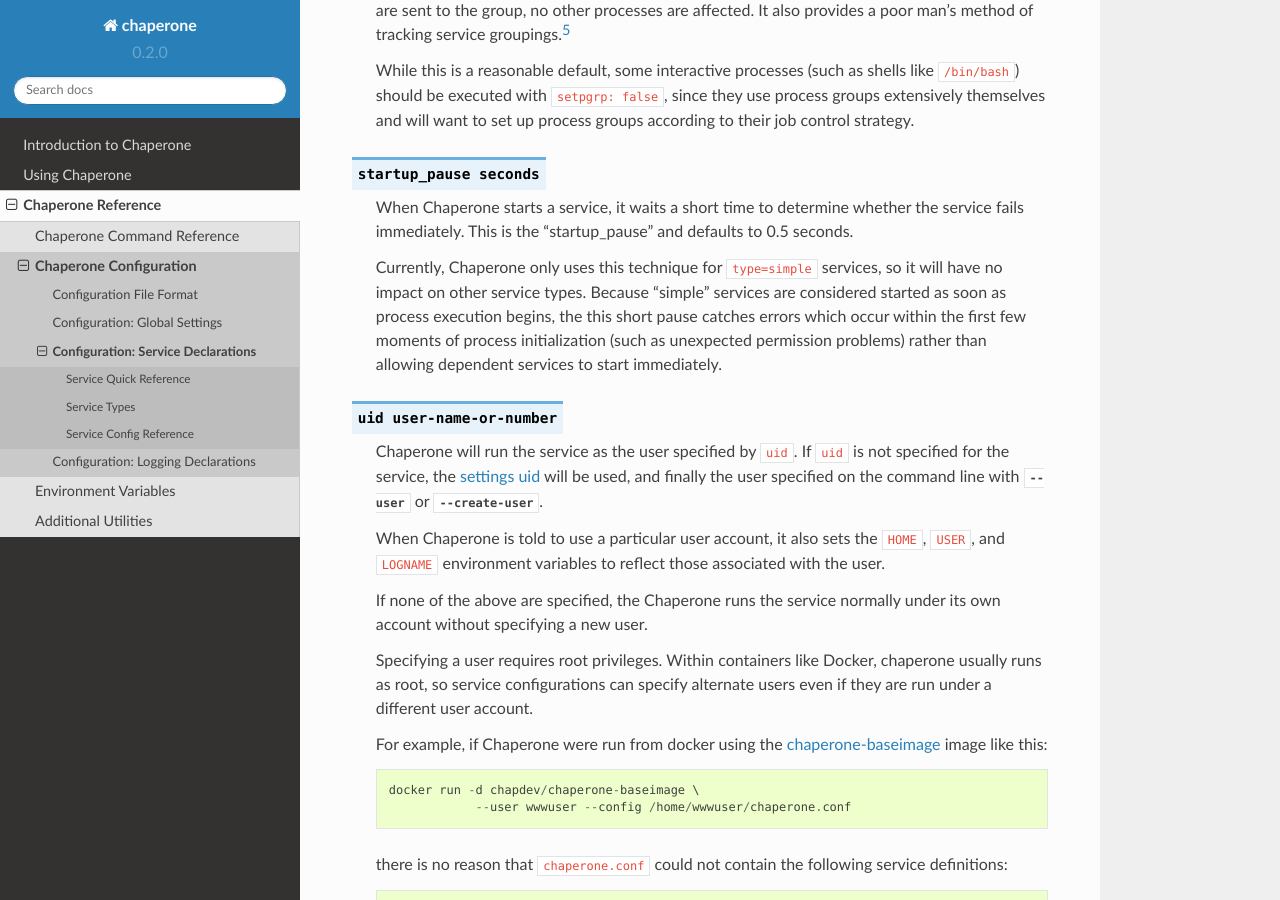
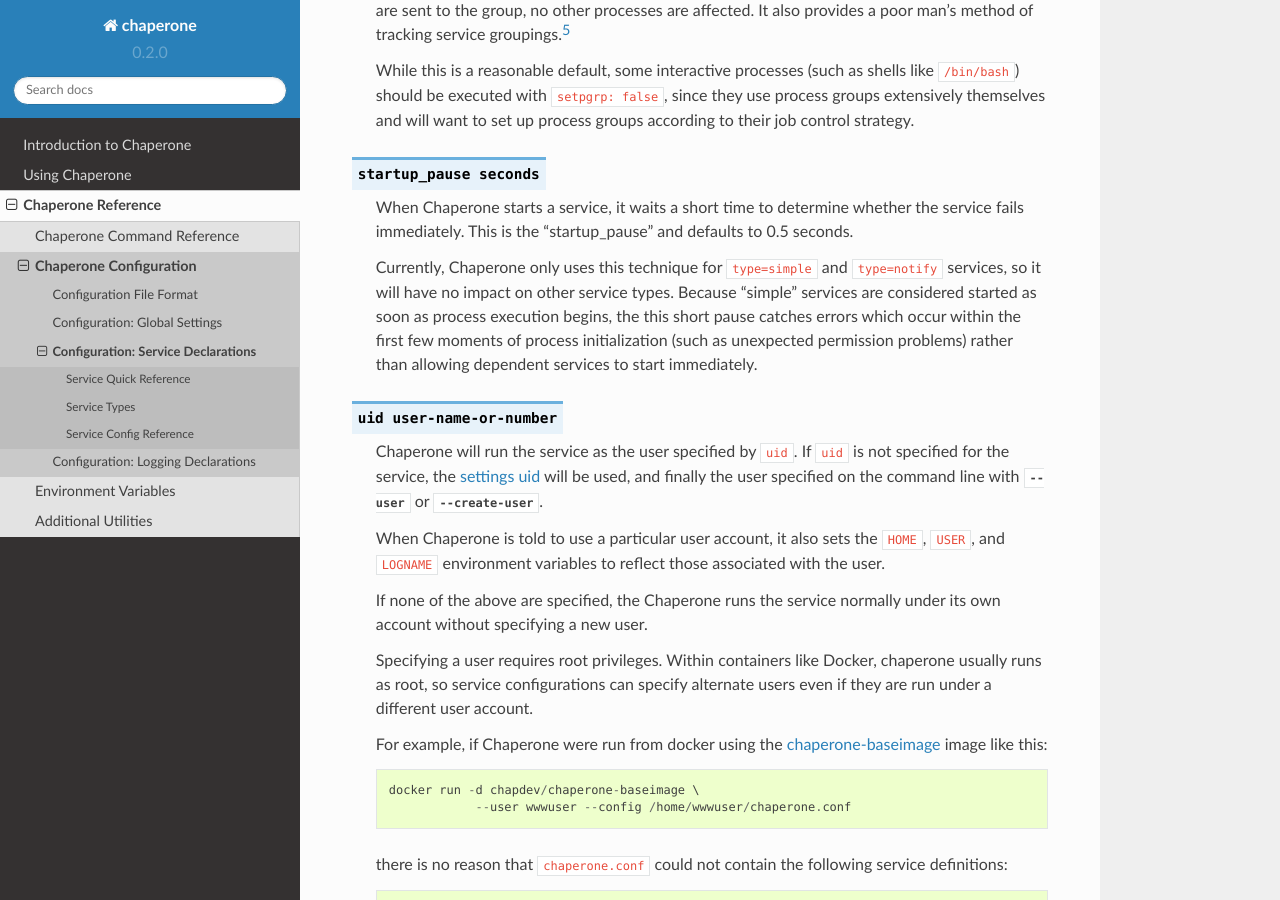
Before and after one commit to garywiz/chaperone, a Sphinx documentation site: the page built from doc/source/ref/config-service.rst, in a window 1280 px wide and 900 px high, scrolled down 11356 px. Built offline with Sphinx 7.4.7 and the Read the Docs theme 2.0.0, drawn with Linux system fonts in a browser that asks for light colours.

```diff
--- a/doc/source/ref/config-service.rst
+++ b/doc/source/ref/config-service.rst
@@ -575,10 +575,11 @@ Patterns are standard filename 'glob' patterns.
    When Chaperone starts a service, it waits a short time to determine whether the service fails immediately.  This
    is the "startup_pause" and defaults to 0.5 seconds.
 
-   Currently, Chaperone only uses this technique for ``type=simple`` services, so it will have no impact on other
-   service types.  Because "simple" services are considered started as soon as process execution begins, the
-   this short pause catches errors which occur within the first few moments of process initialization (such as
-   unexpected permission problems) rather than allowing dependent services to start immediately.
+   Currently, Chaperone only uses this technique for ``type=simple`` and ``type=notify`` services, so
+   it will have no impact on other service types.  Because "simple" services are considered started as soon as
+   process execution begins, the this short pause catches errors which occur within the first few moments of
+   process initialization (such as unexpected permission problems) rather than allowing dependent
+   services to start immediately.
 
 .. _service.uid:
 
--- a/doc/source/ref/env.rst
+++ b/doc/source/ref/env.rst
@@ -42,7 +42,7 @@ one of the internal variables::
    :ref:`_CHAP_SERVICE_SERIAL <env._CHAP_SERVICE_SERIAL>`  Contains a monotonically-increasing serial number which starts at
 			    				   1 and increases each time a service command is invoked.
    :ref:`_CHAP_SERVICE_TIME <env._CHAP_SERVICE_TIME>`	   Contains the Unix timestamp of the start-time of the service.
-   :ref:`_CHAP_TASK_MODE <env._CHAP_TASK_MODE>`      	   Will be set to "`" if chaperone was invoked with the
+   :ref:`_CHAP_TASK_MODE <env._CHAP_TASK_MODE>`      	   Will be set to "1" if chaperone was invoked with the
    			 			     	   :ref:`--task <option.task>` option.
    :ref:`NOTIFY_SOCKET <env.NOTIFY_SOCKET>`          	   Set to the per-service systemd-compatible notify socket for
 		       				     	   service started with :ref:`type=notify <service.type>`.
```
Also changed, not shown: README.md (+2 -3 lines).
